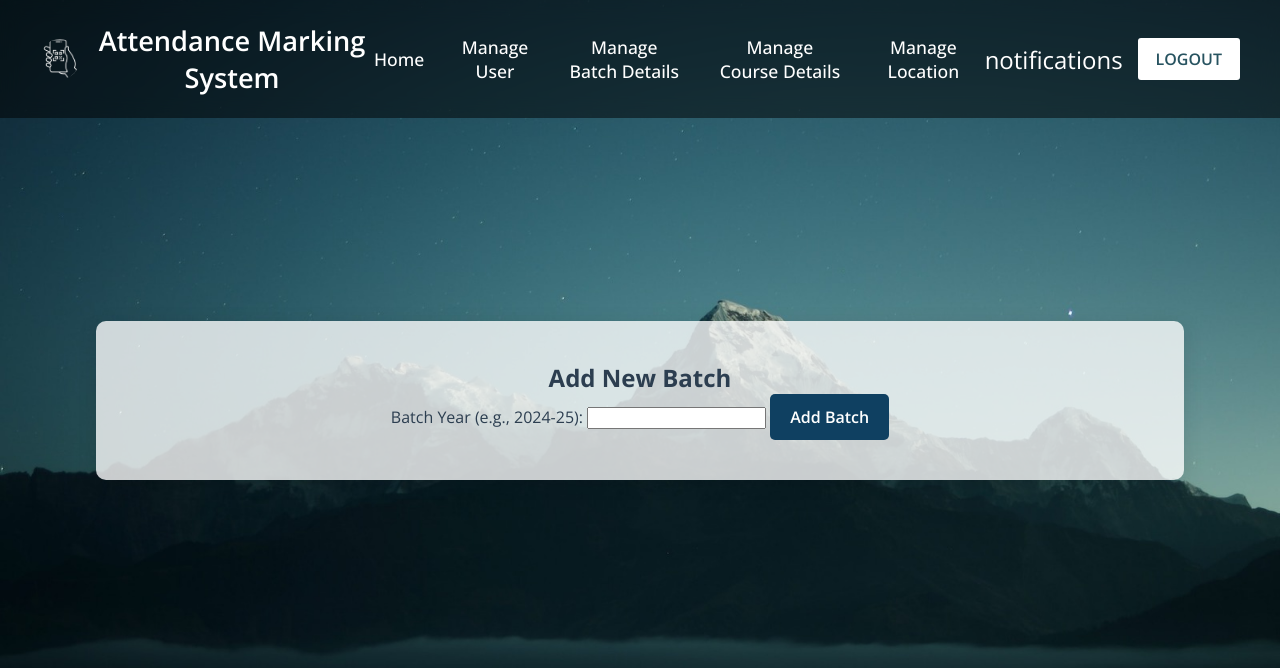
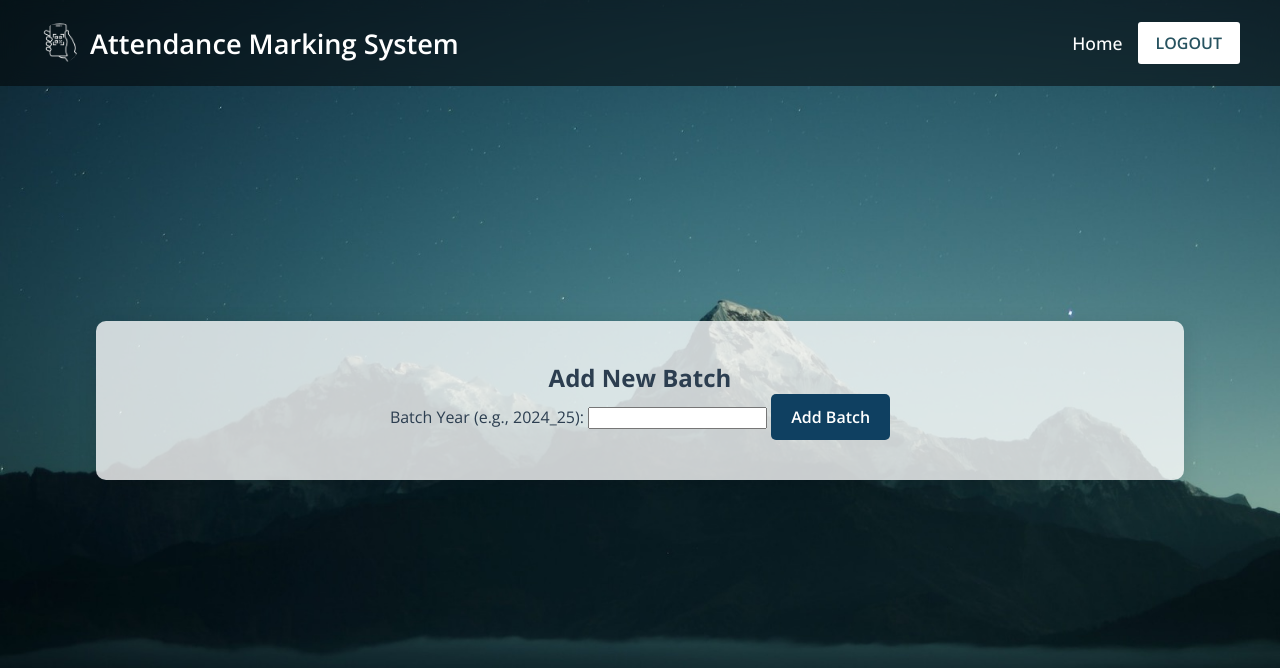
Before and after one commit to Chamaracperera/Attendance-Marking-System, a PHP site: page /QR/php/admin/batch.php in a window 1280 px wide. Shown: the top 668 px of the page. Run offline with PHP 8.4, Linux system fonts and the light colour scheme; a user stored in the database is signed in; a stand-in replaces the project's code that opens the database connection.

Commit message:
Update batch.php

```diff
--- a/php/admin/batch.php
+++ b/php/admin/batch.php
@@ -1,40 +1,24 @@
 <?php
-require '../php/db.php'; // Database connection
+session_start();
 
-// Handle AJAX request for adding a new batch year
-if ($_SERVER['REQUEST_METHOD'] == 'POST' && isset($_POST['year'])) {
-    $year = $_POST['year'];
-    $batch_table_name = str_replace('-', '_', $year);
-
-    // Insert batch into the main batch table
-    $stmt = $db->prepare("INSERT INTO batch (year) VALUES (?)");
-    if ($stmt) {
-        $stmt->bind_param("s", $year);
-        if ($stmt->execute()) {
-            // Success response
-            echo json_encode(["status" => "success", "message" => "Batch for $year added successfully!"]);
-        } else {
-            // Error response if insertion fails
-            echo json_encode(["status" => "error", "message" => "Error inserting batch: " . $stmt->error]);
-        }
-    } else {
-        echo json_encode(["status" => "error", "message" => "Preparation failed: " . $db->error]);
-    }
-    exit; // Stop further execution for AJAX response
+if (!isset($_SESSION['username'])) {
+    header('Location:../../index.html?error=notloggedin');
+    exit();
 }
 ?>
 
 <!DOCTYPE html>
 <html lang="en">
+
 <head>
     <meta charset="UTF-8">
     <meta name="viewport" content="width=device-width, initial-scale=1.0">
-    <title>QR-Based Attendance Marking System - User Management</title>
-    <link rel="shortcut icon" href="../img/logo.png">
+    <title>QR-Based Attendance Marking System - Add Batch</title>
+    <link rel="shortcut icon" href="../../img/logo.png">
     <link rel="stylesheet" href="user.css">
 </head>
+
 <body>
-
     <header>
         <nav class="navbar">
             <span class="hamburger-btn material-symbols-rounded">menu</span>
@@ -45,14 +29,9 @@ if ($_SERVER['REQUEST_METHOD'] == 'POST' && isset($_POST['year'])) {
             <div class="navbar-right">
                 <ul class="links">
                     <span class="close-btn material-symbols-rounded">close</span>
-                <li><a href="#">Home</a></li>
-                <li><a href="../crud/user.php" id="manageUserBtn">Manage User</a></li>
-                <li><a href="../crud/batch.php">Manage Batch Details</a></li>
-                <li><a href="#">Manage Course Details</a></li>
-                <li><a href="#">Manage Location</a></li>
+                    <li><a href="Admin_Dashboard.php">Home</a></li>
                 </ul>
                 <div class="navbar-right">
-                <span class="notification-btn material-symbols-rounded">notifications</span>
                     <button class="logout-btn" id="logoutBtn">LOGOUT</button>
                 </div>
             </div>
@@ -62,16 +41,16 @@ if ($_SERVER['REQUEST_METHOD'] == 'POST' && isset($_POST['year'])) {
     <div class="container">
         <h2>Add New Batch</h2>
         <form id="batchForm">
-        <label for="year">Batch Year (e.g., 2024-25):</label>
-        <input type="text" id="year" name="year" required>
+            <label for="year">Batch Year (e.g., 2024_25):</label>
+            <input type="text" id="year" name="year" required pattern="\d{4}_\d{2}" title="Format: 2024_25">
             <button type="button" id="addBatchBtn" class="add-btn">Add Batch</button>
         </form>
         <div id="feedbackMessage"></div>
     </div>
 
-<script src="../crud/batch.js"></script>
     <script src="../../js/script_2.js"></script>
-<script src="../crud/user.js"></script>
+    <script src="user.js"></script>
+    <script src="batch.js"></script>
+</body>
 
-</body>
 </html>
```
Lines whose indentation alone changed are shown as unchanged.
